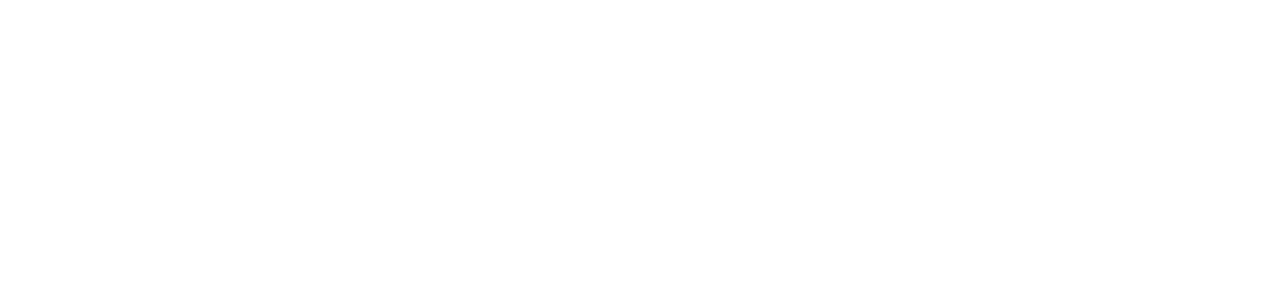
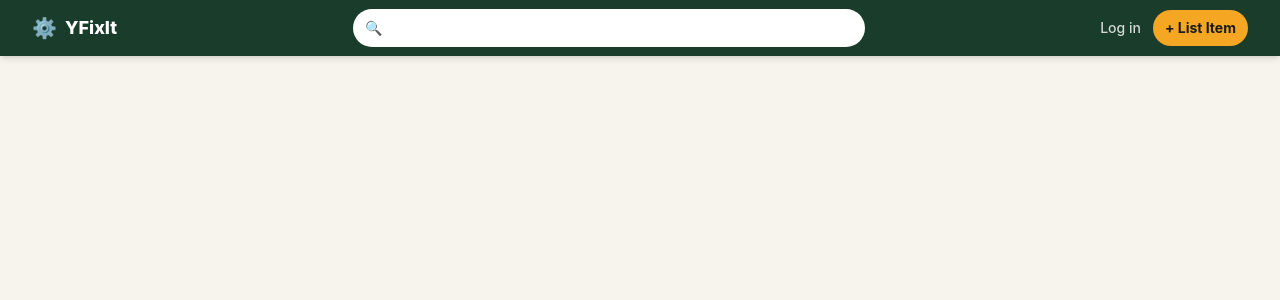
Before and after one commit to Goddii/YFixIt, a React (Vite) app: page /browse in a window 1280 px wide. Shown: the top 300 px of the page. Built offline with nearby package versions, Linux system fonts and the light colour scheme.

Commit message:
feat: add nav  to browse.jsx

```diff
--- a/src/pages/Browse.jsx
+++ b/src/pages/Browse.jsx
@@ -147,6 +147,63 @@
             )}
         </div>
     );
+    return (
+        <div className="min-h-screen bg-[#f7f3ed]">
+            {/* top nav */}
+            <nav className="bg-[#1a3d2b] sticky top-0 z-40 shadow-md">
+                <div className="max-w-7xl mx-auto px-4 sm:px-6 lg:px-8 h-14 flex items-center justify-between">
+                    <Link to='/' className="flex items-center gap-2">
+                        <span className="text-[#f5a623] text-xl">⚙</span>
+                        <span className="font-extrabold text-lg text-white">YFixIt</span>
+                    </Link>
+
+                    {/* search bar-desktop */}
+                    <div className="hidden md:flex flex-1 max-w-lg mx-8">
+                        <div className="relative w-full">
+                           <span className="absolute left-3 top-1/2 -translate-y-1/2 text-gray-400 text-sm">🔍</span>
+                           <input
+                           type="text"
+                           value={search}
+                           onChange={(e) => setSearch(e.target.value)}
+                           placeholder="Search listings..."
+                           className="w-full pl-9 pr-4 py-2 rounded-full bg-white/100 border border-white/20 text-white placeholder-white/40 focus:outline-none focus:bg-white/20 text-sm"
+                           />
+                        </div>
+                    </div>
+
+                    <div className="flex items-center gap-3">
+                        <Link
+                        to='/login'
+                        className="hidden md:block text-white/80 hover:text-white text-sm font-medium"
+                        >
+                            Log in
+                        </Link>
+                        <Link
+                        to='/signup?role=seller'
+                        className="text-xs sm:text-sm font-bold px-3 py-2 rounded-full bg-[#f5a623] text-[#1a1a1a] hover:bg-amber-500 transition-all"
+                        >
+                           + List Item
+                        </Link>
+                    </div>
+
+                </div>
+                {/* mobile search */}
+                <div className="md:hidden px-4 pb-3">
+                    <div className="relative">
+                        <span className="absolute left-3 top-1/2 -translate-y-1/2 text-gray-400 text-sm">🔍</span>
+                        <input
+                        type="text"
+                        value={search}
+                        onChange={(e) => setSearch(e.target.value)}
+                        placeholder="Search listings"
+                        className="w-full pl-9 pr-4 py-2.5 rounded-full bg-white text-sm focus:outline-none focus:ring-2 focus:ring-[#f5a623]"
+                        />
+                    </div>
+                </div>
+            </nav>
+        </div>
+
+    )
 
 
 
```
